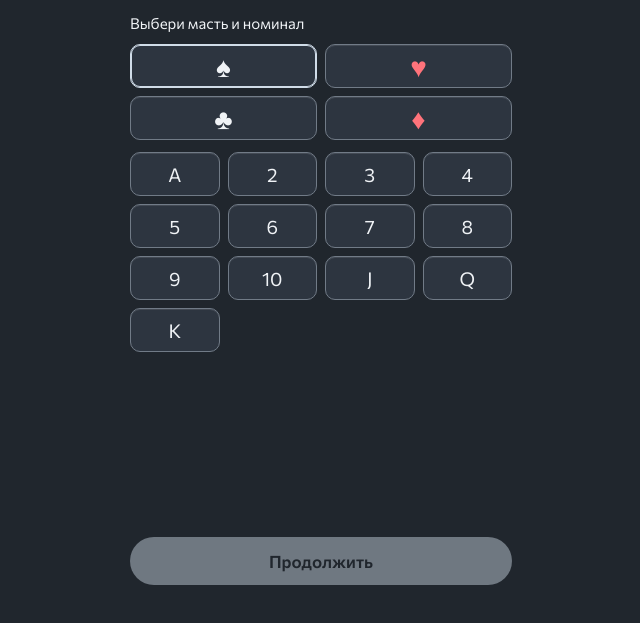
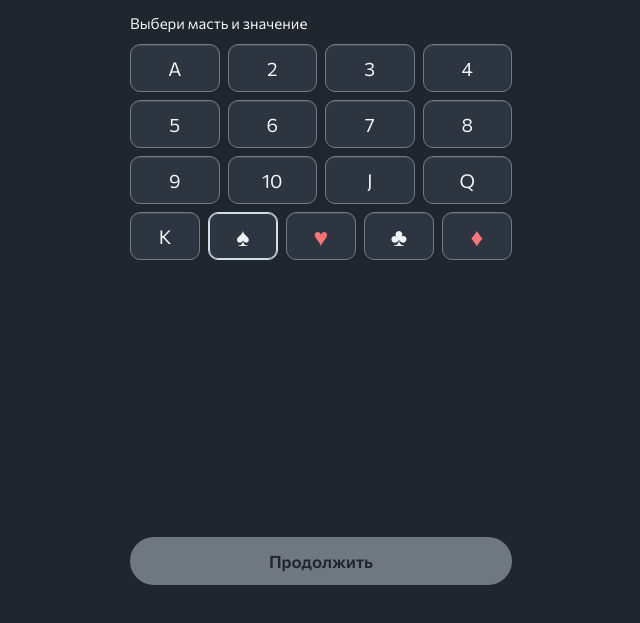
Before and after one commit to Elgrammino/Stack.github.io, a plain HTML site: page index.html in a window 1280 px wide. Shown: the part 151-774 px from the top of the page, without its empty margins (319-959 px from the left). Drawn offline with Linux system fonts and the light colour scheme.

Commit message:
Arrange card ranks and suits in one grid

```diff
--- a/app.js
+++ b/app.js
@@ -15,7 +15,7 @@ function theme(){document.documentElement.dataset.theme=state.theme;document.que
 function header(){return `<header>${state.step==='bottom'||(state.step==='spectator'&&!state.customBottom)?'<span aria-hidden="true"></span>':'<button class="nav" data-action="back">← Назад</button>'}<h1 class="brand">A.C.A.A.N.</h1><button class="nav" data-action="theme" aria-label="Включить ${state.theme==='dark'?'светлую':'тёмную'} тему">${state.theme==='dark'?'Светлая':'Тёмная'}</button></header>`}
 function modeToggle(){if(state.step!=='bottom'&&state.step!=='spectator')return '';return `<div class="mode-row"><button class="mode-toggle" type="button" role="switch" aria-checked="${state.customBottom}" data-action="custom-bottom"><span>Выбрать нижнюю карту</span><span class="switch-track" aria-hidden="true"><i></i></span></button></div>`}
 function crumbs(){if(state.step==='bottom')return '';const spectator=state.step==='position'||state.step==='result';if(!state.customBottom&&!spectator)return '';return `<nav class="crumbs" aria-label="Выбранные карты">${state.customBottom?`<button class="crumb" data-action="edit-bottom" aria-label="Изменить нижнюю карту: ${esc(name(state.bottom))}"><span>Снизу</span><strong>${label(state.bottom)}</strong></button>`:''}${spectator?`${state.customBottom?'<span class="crumb-separator" aria-hidden="true">›</span>':''}<button class="crumb" data-action="edit-spectator" aria-label="Изменить карту зрителя: ${esc(name(state.spectator))}"><span>Зритель</span><strong>${label(state.spectator)}</strong></button>`:''}</nav>`}
-function selector(kind){const bottom=kind==='bottom',selected=bottom?state.draftBottom:state.draftSpectator,activeSuit=state.suit||(selected?.at(-1))||('S');return `<section class="screen card-picker">${header()}<div class="content">${modeToggle()}${crumbs()}<h2 class="headline" data-screen-title tabindex="-1">${bottom?'Нижняя карта':'Карта зрителя'}</h2><p class="hint">Выбери масть и номинал</p><div class="suits">${['S','H','C','D'].map(s=>`<button class="suit ${s==='H'||s==='D'?'red':''}" data-suit="${s}" aria-label="${SUITS[s][1]}" aria-pressed="${s===activeSuit}">${SUITS[s][0]}</button>`).join('')}</div><div class="ranks" aria-label="Номиналы ${SUITS[activeSuit][1]}">${RANKS.map(r=>{const card=r+activeSuit;return `<button class="rank" data-card="${card}" aria-pressed="${card===selected}">${r}</button>`}).join('')}</div></div><div class="actions"><button class="primary" data-action="confirm-card" ${selected?'':'disabled'}>${selected?`Продолжить с ${label(selected)}`:'Продолжить'}</button></div></section>`}
+function selector(kind){const bottom=kind==='bottom',selected=bottom?state.draftBottom:state.draftSpectator,activeSuit=state.suit||(selected?.at(-1))||('S');return `<section class="screen card-picker">${header()}<div class="content">${modeToggle()}${crumbs()}<h2 class="headline" data-screen-title tabindex="-1">${bottom?'Нижняя карта':'Карта зрителя'}</h2><p class="hint">Выбери масть и значение</p><div class="card-choices" aria-label="Выбор карты">${RANKS.map(r=>{const card=r+activeSuit;return `<button class="rank ${r==='K'?'last-rank':''}" data-card="${card}" aria-pressed="${card===selected}">${r}</button>`}).join('')}${['S','H','C','D'].map(s=>`<button class="suit ${s==='H'||s==='D'?'red':''}" data-suit="${s}" aria-label="${SUITS[s][1]}" aria-pressed="${s===activeSuit}">${SUITS[s][0]}</button>`).join('')}</div></div><div class="actions"><button class="primary" data-action="confirm-card" ${selected?'':'disabled'}>${selected?`Продолжить с ${label(selected)}`:'Продолжить'}</button></div></section>`}
 function position(){return `<section class="screen position-screen">${header()}<div class="content">${modeToggle()}${crumbs()}<h2 class="headline" data-screen-title tabindex="-1">Позиция</h2><p class="hint position-hint">Позиция сверху, от 1 до 52</p><output class="position-display" id="position" aria-label="Выбранная позиция" aria-live="polite">${state.entry||'—'}</output><p class="error" id="error" role="alert"></p><div class="keypad" aria-label="Клавиатура позиции">${['1','2','3','4','5','6','7','8','9','clear','0','delete'].map(key=>`<button class="key" data-key="${key}" aria-label="${key==='clear'?'Очистить':key==='delete'?'Удалить последнюю цифру':key}">${key==='clear'?'Сброс':key==='delete'?'←':key}</button>`).join('')}</div></div><div class="actions"><button class="primary" data-action="calculate">Показать результат</button></div></section>`}
 function result(reveal=false){const r=calculate(state.bottom,state.spectator,state.position),zero=r.cut===0;return `<section class="screen result">${header()}<div class="content result">${modeToggle()}${crumbs()}<div class="request"><strong>${label(r.target)}</strong> на позиции <strong>${r.position}</strong></div><p class="result-title" data-screen-title tabindex="-1">${zero?'Всё уже сделано':'Подсними'}</p>${zero?'':`<p class="count">${r.cut}<span>карт</span></p>`}<div class="result-main" ${reveal?'data-reveal':''}>${img(zero?r.target:r.cutAfter)}${zero?'':`<div class="deck" role="img" aria-label="Примерная глубина: после ${r.cut} карт сверху" style="--depth:${r.cut/52*100}%">${lines}<div class="cut"><i class="beam"></i></div></div>`}</div><p class="guide">${zero?'Ничего не делай':`Подсними на ${name(r.cutAfter)}`}</p></div><div class="actions"><button class="primary" data-action="restart">Начать заново</button></div></section>`}
 let renderedStep=null;
--- a/index.html
+++ b/index.html
@@ -60,4 +60,4 @@ html,body{touch-action:manipulation}
 @container (max-width:260px){.mode-toggle{white-space:normal;text-align:right}.switch-track{flex:none}}
 @media(max-height:700px){.screen{padding-bottom:max(16px,env(safe-area-inset-bottom))}}
 @media(max-width:360px),(max-height:640px){.screen{padding-inline:max(16px,env(safe-area-inset-left,0px)) max(16px,env(safe-area-inset-right,0px))}.crumbs{margin:0;min-height:44px}.card-picker .eyebrow{margin-top:4px}.position-screen .eyebrow{margin-top:4px}.position-screen .headline{margin-bottom:4px}.position-hint{margin-bottom:4px}.position-display{height:58px;font-size:40px}.keypad{grid-template-rows:repeat(4,44px);gap:5px}.position-screen .error{margin:2px 0}}
-.update-notice{position:fixed;z-index:20;left:50%;bottom:max(16px,env(safe-area-inset-bottom));transform:translateX(-50%);width:min(calc(100% - 32px),398px);display:flex;align-items:center;justify-content:space-between;gap:12px;padding:10px 12px 10px 16px;border:1px solid var(--control-border);border-radius:14px;background:var(--surface);color:var(--ink);box-shadow:0 16px 40px rgba(0,0,0,.35);font:600 14px Commissioner,sans-serif}.update-notice button{flex:none;min-height:44px;padding:0 16px;border:0;border-radius:10px;background:var(--accent);color:var(--bg);font-weight:600}.update-notice button:disabled{opacity:.7}</style></head><body><main id="stage"></main><script type="module" src="app.js"></script></body></html>
+.update-notice{position:fixed;z-index:20;left:50%;bottom:max(16px,env(safe-area-inset-bottom));transform:translateX(-50%);width:min(calc(100% - 32px),398px);display:flex;align-items:center;justify-content:space-between;gap:12px;padding:10px 12px 10px 16px;border:1px solid var(--control-border);border-radius:14px;background:var(--surface);color:var(--ink);box-shadow:0 16px 40px rgba(0,0,0,.35);font:600 14px Commissioner,sans-serif}.update-notice button{flex:none;min-height:44px;padding:0 16px;border:0;border-radius:10px;background:var(--accent);color:var(--bg);font-weight:600}.update-notice button:disabled{opacity:.7}.card-choices{display:grid;grid-template-columns:repeat(20,minmax(0,1fr));gap:8px}.card-choices .rank{grid-column:span 5}.card-choices .last-rank,.card-choices .suit{grid-column:span 4}.card-choices .rank,.card-choices .suit{width:100%;min-width:0;height:48px}.card-choices .suit{font-size:25px}</style></head><body><main id="stage"></main><script type="module" src="app.js"></script></body></html>
--- a/sw.js
+++ b/sw.js
@@ -1,4 +1,4 @@
-const CACHE='stack-v21';
+const CACHE='stack-v22';
 self.addEventListener('install',event=>{event.waitUntil((async()=>{const c=await caches.open(CACHE);await c.addAll(['./','./index.html','./app.js','./logic.js','./manifest.webmanifest','./icons/icon-192.png','./icons/icon-512.png','./icons/icon-1024.png','./icons/apple-touch-icon.png','./icons/favicon-32.png','./fonts/YanoneKaffeesatz.ttf','./fonts/Commissioner.ttf']);await c.addAll('A 2 3 4 5 6 7 8 9 10 J Q K'.split(' ').flatMap(r=>['C','D','H','S'].map(s=>'./cards/'+r+s+'.webp')));})())});
 self.addEventListener('activate',event=>{event.waitUntil((async()=>{for(const key of await caches.keys())if(key!==CACHE&&key.startsWith('stack-'))await caches.delete(key);await self.clients.claim()})())});
 self.addEventListener('fetch',event=>{if(event.request.method!=='GET')return;event.respondWith((async()=>{const cached=await caches.match(event.request,{ignoreSearch:true});if(cached)return cached;return fetch(event.request)})())});
```
